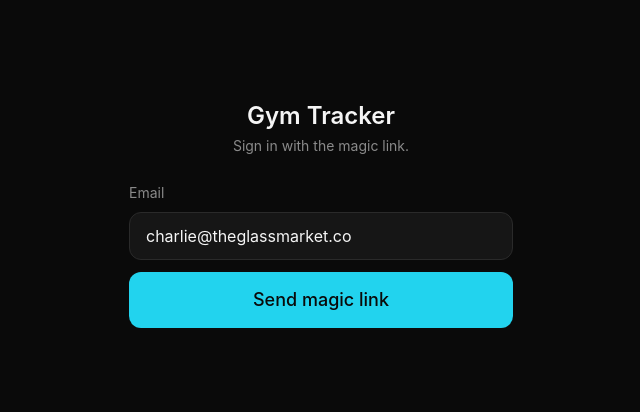
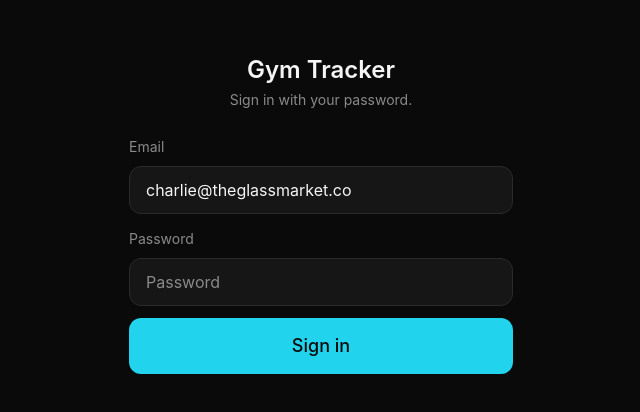
Before and after one commit to crobinson88/TestGym, a React (Vite) app: page /signin in a window 1280 px wide. Shown: the part 186-598 px from the top of the page, without its empty margins (319-959 px from the left). Built offline with nearby package versions, Linux system fonts and the light colour scheme; no server answers.

Commit message:
Replace magic-link OTP sign-in with email + password
The magic-link email only delivered a link, never a token, so the
6-digit code screen could not be completed. Switch to a single-stage
email + password form using signInWithPassword.

https://claude.ai/code/session_01Y3i2pZTDUKfnRgCXmBM9ks

```diff
--- a/src/components/SignIn.tsx
+++ b/src/components/SignIn.tsx
@@ -4,16 +4,13 @@ import { Input } from "./ui/Input";
 import { supabase } from "@/lib/supabase";
 import { ALLOWED_EMAIL } from "@/lib/config";
 
-type Stage = "email" | "sent";
-
 export function SignIn() {
   const [email, setEmail] = useState(ALLOWED_EMAIL);
-  const [code, setCode] = useState("");
-  const [stage, setStage] = useState<Stage>("email");
+  const [password, setPassword] = useState("");
   const [error, setError] = useState<string | null>(null);
   const [busy, setBusy] = useState(false);
 
-  async function sendLink(e: FormEvent) {
+  async function signIn(e: FormEvent) {
     e.preventDefault();
     setError(null);
     if (email.trim().toLowerCase() !== ALLOWED_EMAIL) {
@@ -21,31 +18,9 @@ export function SignIn() {
       return;
     }
     setBusy(true);
-    const { error: err } = await supabase.auth.signInWithOtp({
+    const { error: err } = await supabase.auth.signInWithPassword({
       email: email.trim().toLowerCase(),
-      options: { emailRedirectTo: window.location.origin },
-    });
-    setBusy(false);
-    if (err) {
-      setError(err.message);
-      return;
-    }
-    setStage("sent");
-  }
-
-  async function verifyCode(e: FormEvent) {
-    e.preventDefault();
-    setError(null);
-    const token = code.replace(/\D/g, "");
-    if (token.length < 6) {
-      setError("Enter the 6-digit code from the email.");
-      return;
-    }
-    setBusy(true);
-    const { error: err } = await supabase.auth.verifyOtp({
-      email: email.trim().toLowerCase(),
-      token,
-      type: "email",
+      password,
     });
     setBusy(false);
     if (err) {
@@ -59,15 +34,10 @@ export function SignIn() {
       <div className="w-full max-w-sm space-y-6">
         <header className="space-y-1 text-center">
           <h1 className="text-2xl font-semibold">Gym Tracker</h1>
-          <p className="text-sm text-muted">
-            {stage === "email"
-              ? "Sign in with the magic link."
-              : "Check your email — tap the link, or paste the 6-digit code below."}
-          </p>
+          <p className="text-sm text-muted">Sign in with your password.</p>
         </header>
 
-        {stage === "email" && (
-          <form onSubmit={sendLink} className="space-y-3">
+        <form onSubmit={signIn} className="space-y-3">
           <label className="block space-y-2">
             <span className="text-sm text-muted">Email</span>
             <Input
@@ -84,46 +54,22 @@ export function SignIn() {
               required
             />
           </label>
-            <Button type="submit" size="lg" className="w-full" disabled={busy}>
-              {busy ? "Sending..." : "Send magic link"}
-            </Button>
-          </form>
-        )}
-
-        {stage === "sent" && (
-          <form onSubmit={verifyCode} className="space-y-3">
           <label className="block space-y-2">
-              <span className="text-sm text-muted">6-digit code</span>
+            <span className="text-sm text-muted">Password</span>
             <Input
-                type="text"
-                inputMode="numeric"
-                autoComplete="one-time-code"
-                pattern="[0-9]*"
-                maxLength={6}
-                value={code}
-                onChange={(e) => setCode(e.target.value)}
-                placeholder="123456"
+              type="password"
+              autoComplete="current-password"
+              value={password}
+              onChange={(e) => setPassword(e.target.value)}
+              placeholder="Password"
               disabled={busy}
+              required
             />
           </label>
           <Button type="submit" size="lg" className="w-full" disabled={busy}>
-              {busy ? "Verifying..." : "Verify code"}
-            </Button>
-            <Button
-              type="button"
-              variant="ghost"
-              size="md"
-              className="w-full"
-              onClick={() => {
-                setStage("email");
-                setCode("");
-                setError(null);
-              }}
-            >
-              Start over
+            {busy ? "Signing in..." : "Sign in"}
           </Button>
         </form>
-        )}
 
         {error && (
           <p role="alert" className="text-center text-sm text-danger">
```
Also changed, not shown: 1 other file (tests, documents, lock files or other folders). Lines whose indentation alone changed are shown as unchanged.
